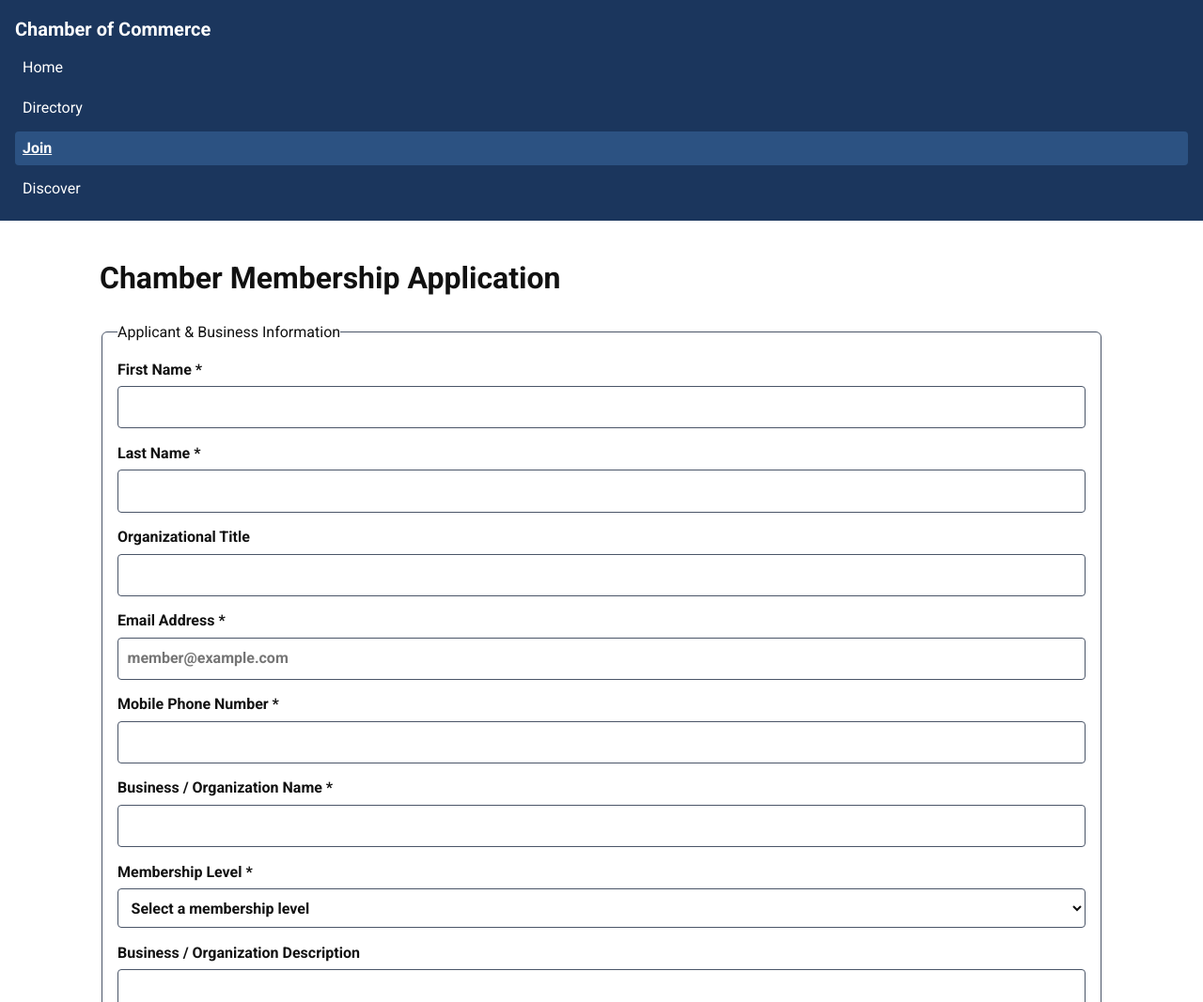
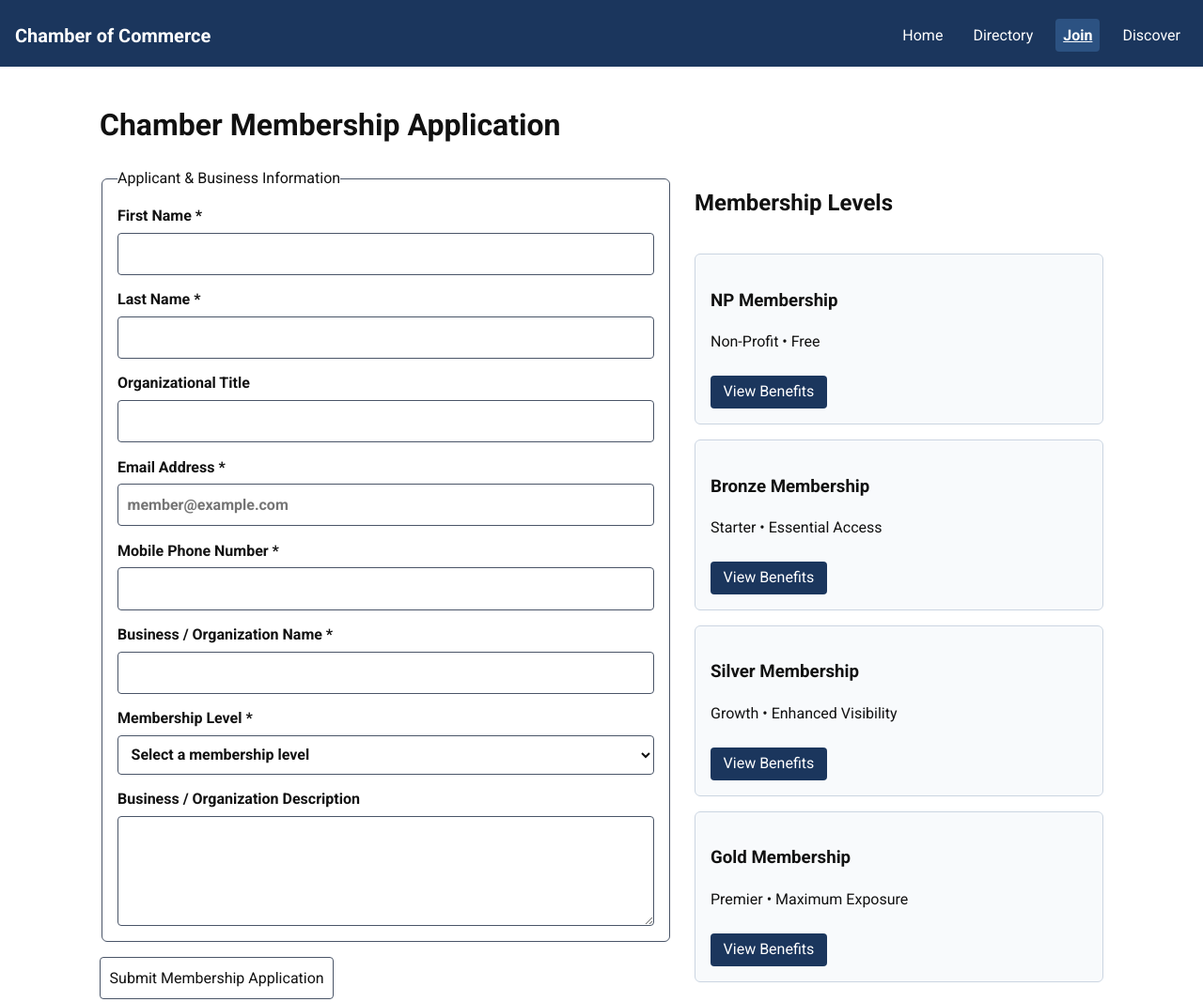
Before and after one commit to sankysacre/wdd231, a plain HTML site: page chamber/join.html in a window 1280 px wide. Shown: the top 1067 px of the page at 94% size. Drawn offline with nearby package versions, Linux system fonts and the light colour scheme.

Commit message:
Keep only media query rules in larger.css

```diff
--- a/chamber/styles/larger.css
+++ b/chamber/styles/larger.css
@@ -1,207 +1,21 @@
-* {
-    box-sizing: border-box;
-}
-
-body {
-    margin: 0;
-    font-family: "Roboto", sans-serif;
-    line-height: 1.5;
-    background-color: #ffffff;
-    color: #111111;
-}
-
-header,
-footer {
-    background-color: #1b365d;
-    color: #ffffff;
-    padding: 1rem;
+@media (min-width: 768px) {
+    header {
+        display: flex;
+        justify-content: space-between;
+        align-items: center;
     }
 
     .logo-title {
-    font-size: 1.25rem;
-    font-weight: 700;
-    display: block;
-    margin-bottom: 0.5rem;
+        margin-bottom: 0;
     }
 
     .navigation {
-    list-style: none;
-    margin: 0;
-    padding: 0;
-    display: flex;
-    flex-direction: column;
-    gap: 0.5rem;
-}
-
-.navigation a {
-    color: #ffffff;
-    text-decoration: none;
-    display: block;
-    padding: 0.35rem 0.5rem;
-}
-
-.navigation a.active {
-    text-decoration: underline;
-    font-weight: 700;
-    background-color: #2c5282;
-    border-radius: 4px;
-}
-
-main {
-    padding: 1rem;
-    max-width: 1100px;
-    margin: 0 auto;
+        flex-direction: row;
+        gap: 1rem;
     }
 
     .join-layout {
-    display: grid;
-    grid-template-columns: 1fr;
-    gap: 1.5rem;
-    margin-top: 1rem;
-}
-
-.join-form fieldset {
-    display: flex;
-    flex-direction: column;
-    gap: 0.9rem;
-    border: 1px solid #4a5568;
-    border-radius: 6px;
-    padding: 1rem;
-}
-
-.join-form label {
-    display: flex;
-    flex-direction: column;
-    gap: 0.35rem;
-    font-weight: 700;
-}
-
-.join-form input,
-.join-form select,
-.join-form textarea {
-    padding: 0.6rem;
-    border: 1px solid #4a5568;
-    border-radius: 4px;
-    font: inherit;
-    background-color: #ffffff;
-    color: #111111;
-}
-
-.submit-btn {
-    margin-top: 1rem;
-    padding: 0.75rem 1.25rem;
-    background-color: #1b365d;
-    color: #ffffff;
-    border: none;
-    border-radius: 4px;
-    font-weight: 700;
-    cursor: pointer;
-}
-
-.membership-cards {
-    display: grid;
-    grid-template-columns: 1fr;
-    gap: 1rem;
-}
-
-.level-card {
-    border: 1px solid #cbd5e1;
-    border-radius: 6px;
-    padding: 1rem;
-    background-color: #f8fafc;
-    color: #111111;
-}
-
-@keyframes cardReveal {
-    from {
-        opacity: 0;
-        transform: translateY(10px);
-    }
-    to {
-        opacity: 1;
-        transform: translateY(0);
+        grid-template-columns: 1.4fr 1fr;
+        align-items: start;
     }
 }
-
-.card-animate {
-    animation: cardReveal 0.6s ease-out both;
-}
-
-.level-card:nth-of-type(2) {
-    animation-delay: 0.1s;
-}
-
-.level-card:nth-of-type(3) {
-    animation-delay: 0.2s;
-}
-
-.level-card:nth-of-type(4) {
-    animation-delay: 0.3s;
-}
-
-.benefit-btn {
-    margin-top: 0.5rem;
-    padding: 0.5rem 0.85rem;
-    background-color: #1b365d;
-    color: #ffffff;
-    border: none;
-    border-radius: 4px;
-    cursor: pointer;
-}
-
-.benefit-dialog {
-    max-width: 460px;
-    width: 90%;
-    border: 1px solid #1b365d;
-    border-radius: 8px;
-    padding: 1.25rem;
-    background-color: #ffffff;
-    color: #111111;
-}
-
-.benefit-dialog::backdrop {
-    background-color: rgba(0, 0, 0, 0.55);
-}
-
-.dialog-header {
-    display: flex;
-    justify-content: space-between;
-    align-items: center;
-    gap: 1rem;
-}
-
-.close-modal {
-    background: #1b365d;
-    color: #ffffff;
-    border: none;
-    border-radius: 4px;
-    font-size: 1.25rem;
-    line-height: 1;
-    padding: 0.25rem 0.6rem;
-    cursor: pointer;
-}
-
-.summary-card {
-    border: 1px solid #cbd5e1;
-    border-radius: 6px;
-    padding: 1rem;
-    background-color: #f8fafc;
-    color: #111111;
-}
-
-.summary-card dl > div {
-    margin-bottom: 0.75rem;
-}
-
-.summary-card dt {
-    font-weight: 700;
-}
-
-.summary-card dd {
-    margin: 0.2rem 0 0;
-}
-
-footer {
-    margin-top: 2rem;
-    text-align: center;
-}
--- a/chamber/styles/small.css
+++ b/chamber/styles/small.css
@@ -163,18 +163,16 @@ main {
 }
 
 /* Join Page */
-.join-layout,
-.membership-cards {
+.join-layout {
     display: grid;
     grid-template-columns: 1fr;
     gap: 1.5rem;
-}
-
-.join-layout {
     margin-top: 1rem;
 }
 
 .membership-cards {
+    display: grid;
+    grid-template-columns: 1fr;
     gap: 1rem;
 }
 
```
Lines whose indentation alone changed are shown as unchanged.
